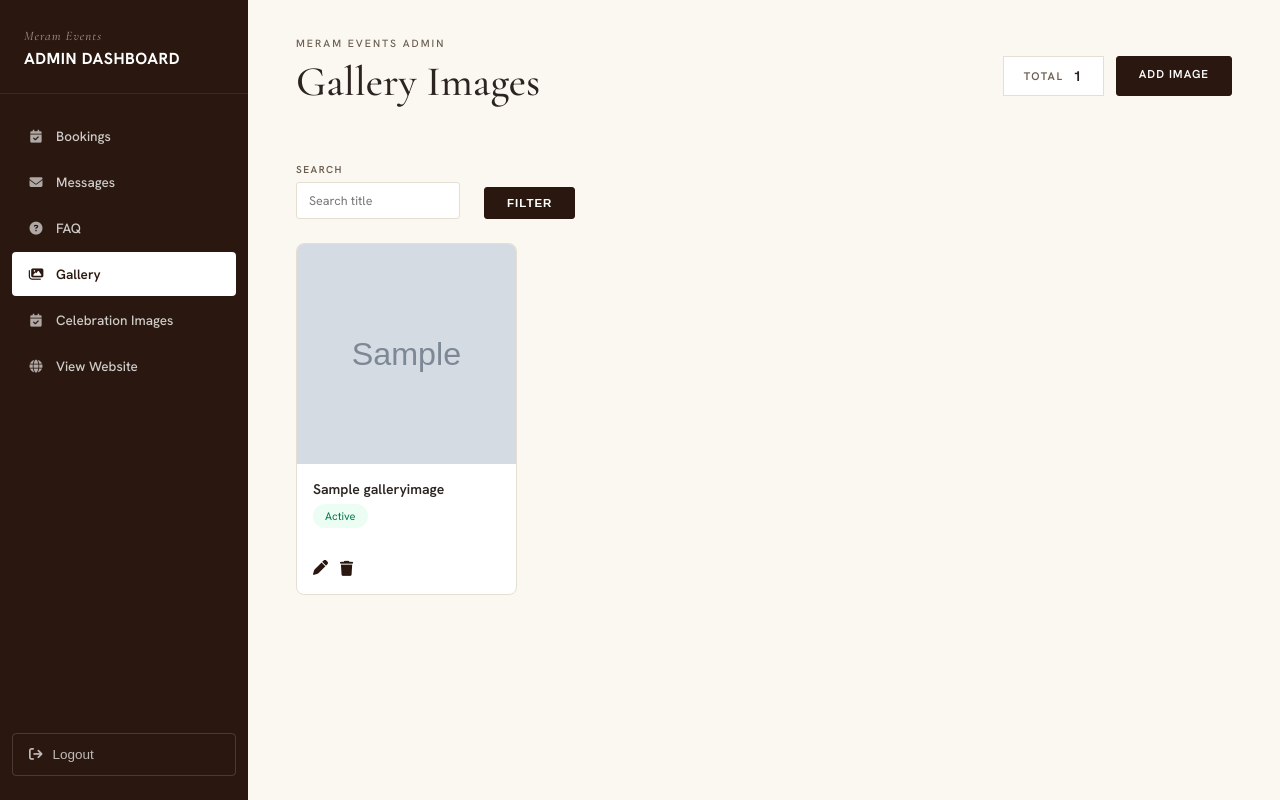
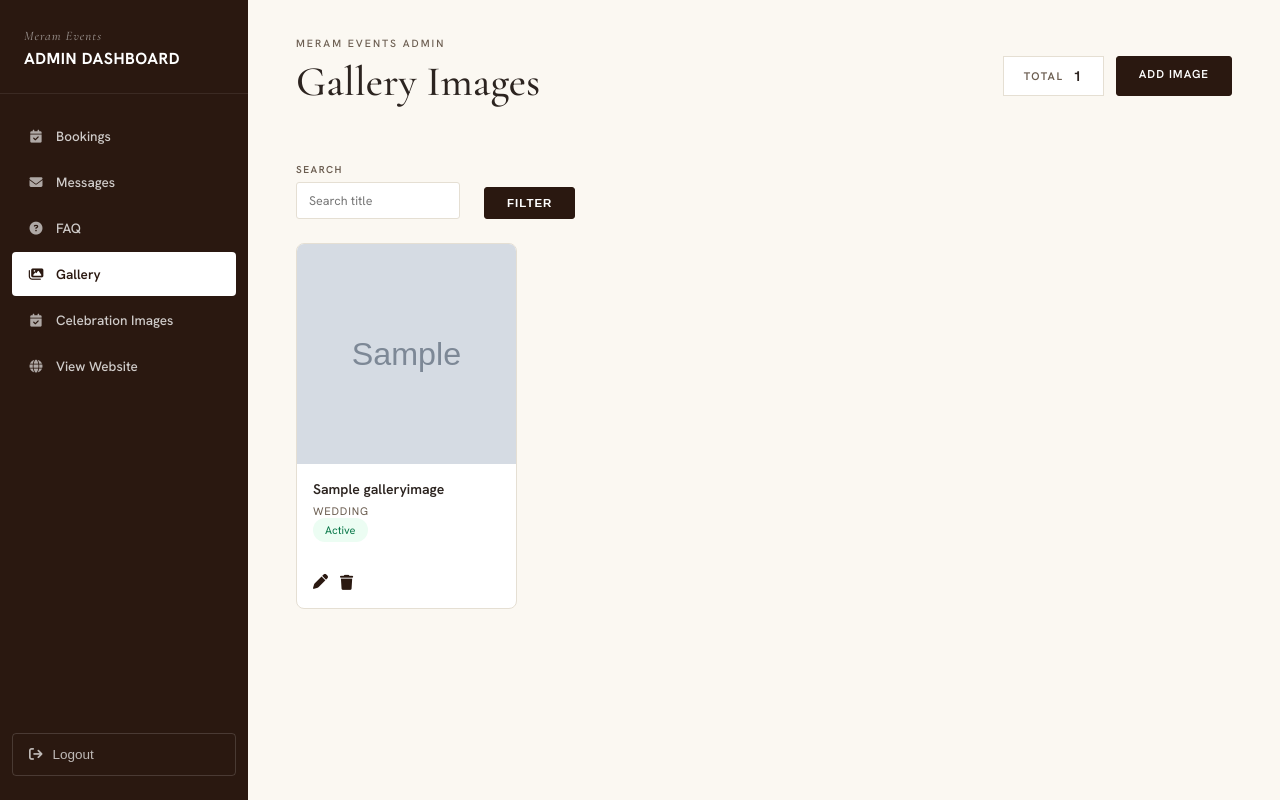
Before and after one commit to Harisshabbir76/Meram, a Django app: page /dashboard/gallery/ in a window 1280 px wide. Run offline with Django 5.2, Linux system fonts and the light colour scheme; a user stored in the database is signed in; tables that the repository leaves empty hold one stand-in row (values such as "Sample post"); grey boxes marked "Sample" are stand-in pictures.

Commit message:
Update gallery_manage.html

```diff
--- a/main/templates/dashboard/gallery_manage.html
+++ b/main/templates/dashboard/gallery_manage.html
@@ -197,6 +197,9 @@
             <div class="gm-card-title">
                 {{ img.title }}
             </div>
+                <div class="gm-card-meta">
+        {{ img.get_category_display }}
+    </div>
 
             {% if img.is_featured %}
     <span class="cm-status cm-active">
```
